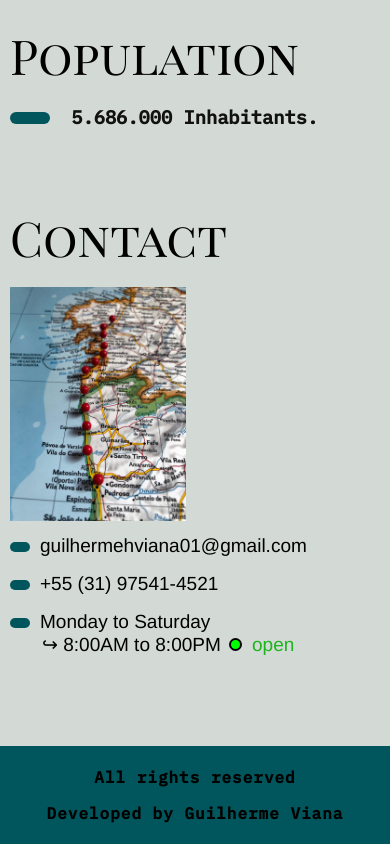
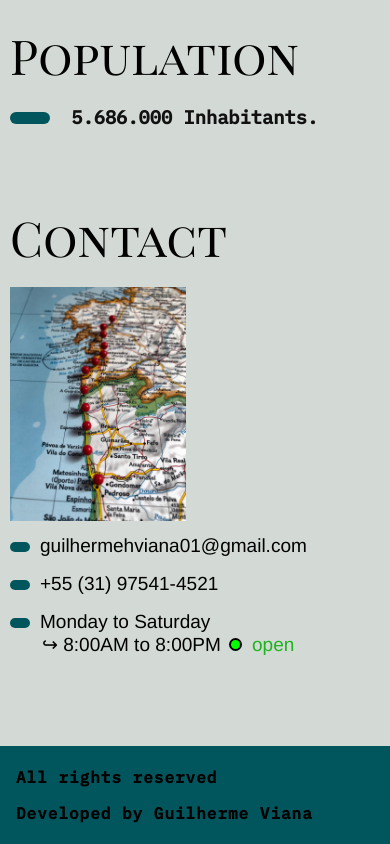
Before and after one commit to guihtryb/wonderful-cities-TDD, a React (Create React App) app: page / in a window 390 px wide. Shown: the part 1457-2301 px from the top of the page. Built offline with nearby package versions, Linux system fonts and the light colour scheme.

Commit message:
feat: componentizes footer

```diff
--- a/src/App.css
+++ b/src/App.css
@@ -18,3 +18,15 @@
   padding: 10px;
   width: 100%;
 }
+
+@media (max-width : 850px) {
+  .app {
+    grid-template-columns: 1fr;
+  }
+
+  .grid-section {
+    gap: 10px;
+    grid-template-columns: 205px 1fr;
+    grid-column: 1;
+  }
+}
--- a/src/App.jsx
+++ b/src/App.jsx
@@ -5,6 +5,7 @@ import CitiesSection from './components/CitiesSection/CitiesSection';
 import CitiesFaq from './components/CitiesFaq/CitiesFaq';
 import CitiesPopulation from './components/CitiesPopulation/CitiesPopulation';
 import Contact from './components/Contact/Contact';
+import Footer from './components/Footer/Footer';
 
 function App() {
   return (
@@ -14,10 +15,7 @@ function App() {
       <CitiesFaq />
       <CitiesPopulation />
       <Contact />
-      <footer className="copy">
-        <p>All rights reserved</p>
-        <p>Developed by Guilherme Viana</p>
-      </footer>
+      <Footer />
     </div>
   );
 }
--- a/src/components/Contact/Contact.css
+++ b/src/components/Contact/Contact.css
@@ -79,42 +79,7 @@
   color: #1db41d;
 }
 
-
-
-.copy {
-  background: #00565c;
-  grid-column: 3 / 5;
-  margin-bottom: 2rem;
-  padding: 20px;
-}
-
-.copy p {
-  font-family: 'IBM Plex Mono', monospace;
-  font-weight: 700;
-  letter-spacing: 1px;
-  margin: 8px 0;
-}
-
 @media (max-width : 850px) {
-  .app {
-    grid-template-columns: 1fr;
-  }
-
-  .grid-section {
-    gap: 10px;
-    grid-template-columns: 205px 1fr;
-    grid-column: 1;
-  }
-
-  .copy {
-    grid-column: 1;
-    align-items: center;
-    display: flex;
-    flex-direction: column;
-    margin-bottom: 0;
-    padding: 13px 0;
-  }
-
   .map img {
     max-width: 45vw;
   }
--- /dev/null
+++ b/src/components/Footer/Footer.css
@@ -0,0 +1,27 @@
+.copy {
+  background: #00565c;
+  grid-column: 3 / 5;
+  margin-bottom: 2rem;
+  padding: 20px;
+}
+
+.copy p {
+  font-family: 'IBM Plex Mono', monospace;
+  font-weight: 700;
+  letter-spacing: 1px;
+  margin: 8px 0;
+}
+
+@media (max-width : 850px) {
+  .copy {
+    grid-column: 1;
+    display: flex;
+    flex-direction: column;
+    margin-bottom: 0;
+    padding: 13px 0;
+  }
+
+  .copy p {
+    margin-left: 1rem;
+  }
+}
--- /dev/null
+++ b/src/components/Footer/Footer.jsx
@@ -0,0 +1,11 @@
+import React from 'react';
+import './Footer.css';
+
+export default function Footer() {
+  return (
+    <footer className="copy" data-testid="footer">
+      <p>All rights reserved</p>
+      <p data-testid="developed-by">Developed by Guilherme Viana</p>
+    </footer>
+  );
+}
```
Also changed, not shown: 1 other file (tests, documents, lock files or other folders).
